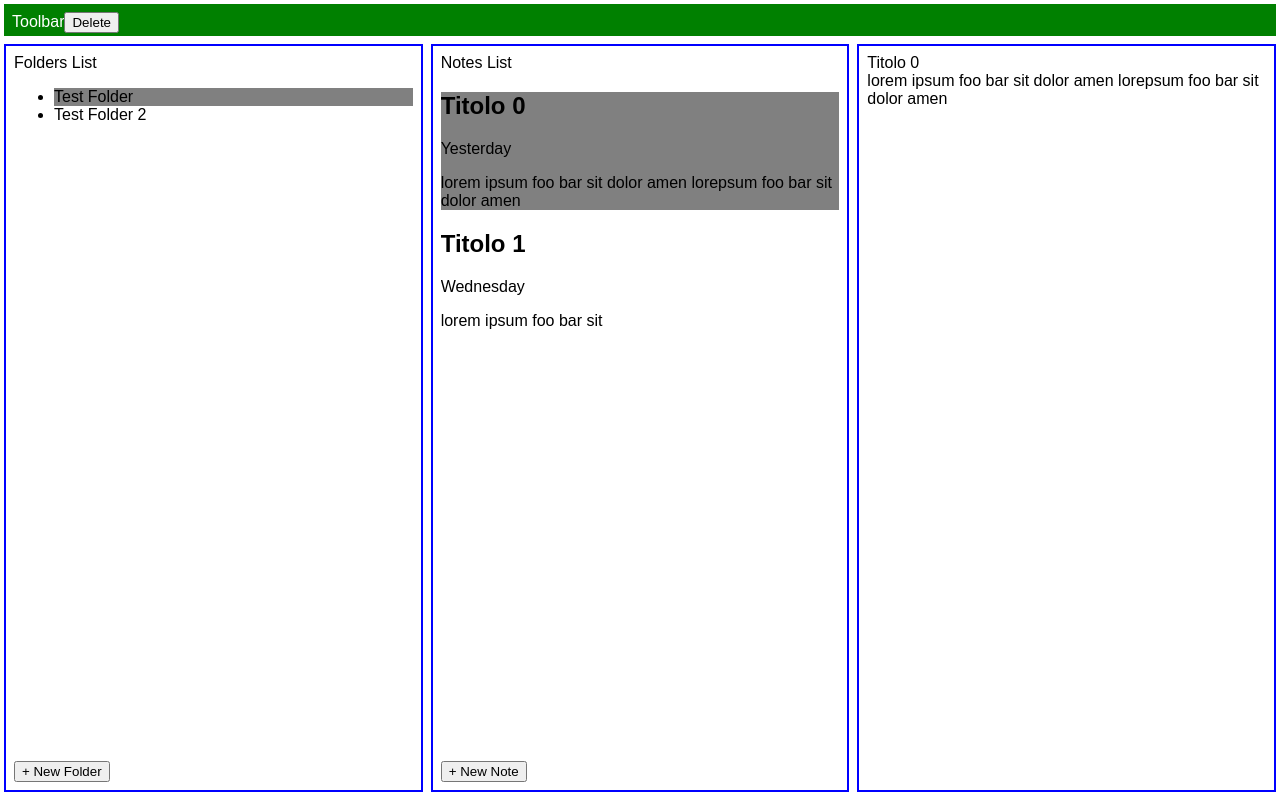
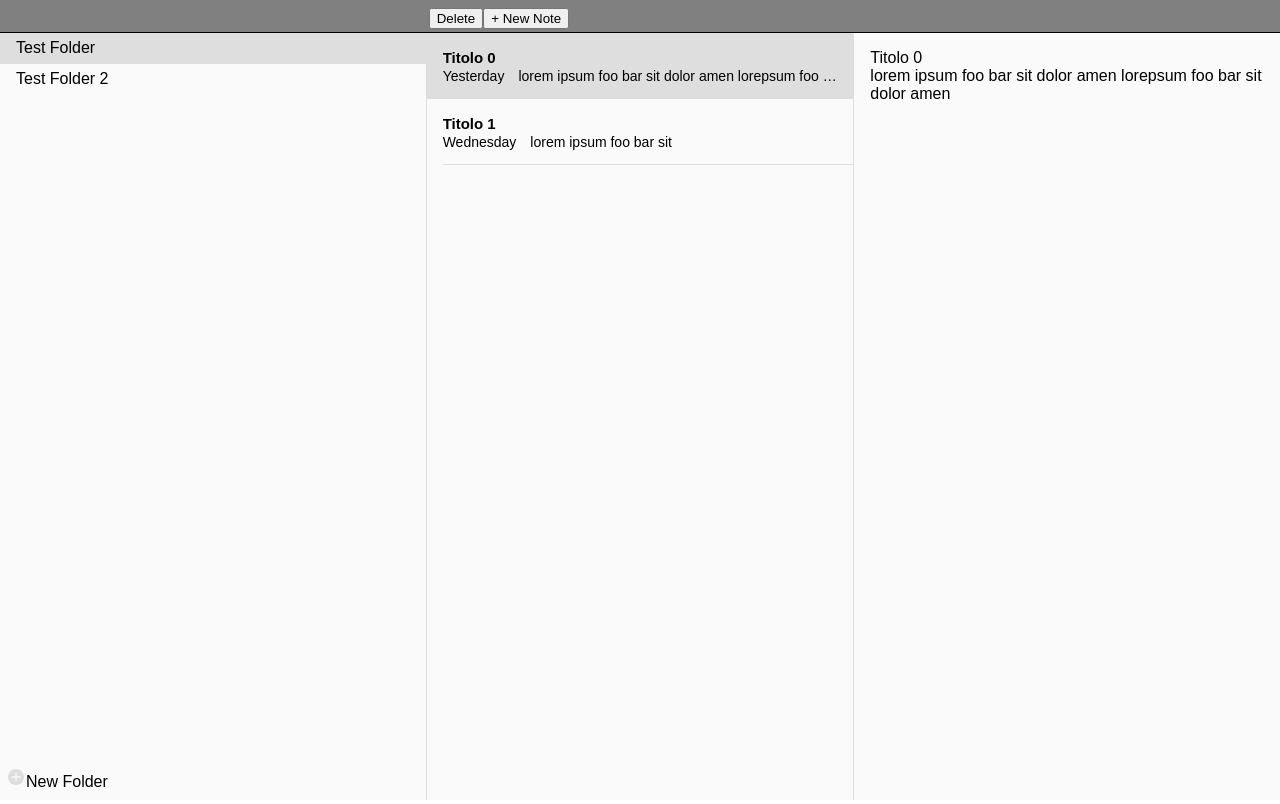
Before and after one commit to cluk3/ReNotes, a React (Create React App) app: page / in a window 1280 px wide. Built offline with nearby package versions, Linux system fonts and the light colour scheme.

Commit message:
add styled-componenents and basic styles

```diff
--- a/package.json
+++ b/package.json
@@ -14,7 +14,8 @@
     "react-redux": "^5.0.6",
     "react-scripts": "1.0.17",
     "redux": "^3.7.2",
-    "redux-saga": "^0.16.0"
+    "redux-saga": "^0.16.0",
+    "styled-components": "^3.1.6"
   },
   "scripts": {
     "start": "react-scripts start",
--- a/src/App.js
+++ b/src/App.js
@@ -2,42 +2,57 @@ import React, { Component } from "react";
 import "./App.css";
 import FoldersList from "./Folders/FoldersList";
 import NotesList from "./Notes/NotesList";
+import NoteEditor from "./Editor/NoteEditor";
+import styled from "styled-components";
 import Toolbar from "./Toolbar/Toolbar";
-import NoteEditor from "./Editor/NoteEditor";
+import NotesToolbar from "./Notes/NotesToolbar";
+
+const commonColumnStyles = `
+  display: block;
+  position: relative;
+  overflow: hidden;
+  background-color: #fafafa;
+`;
+
+const FoldersColumn = styled.div`
+  ${commonColumnStyles};
+`;
+
+const NotesColumn = styled.div`
+  ${commonColumnStyles};
+`;
+
+const EditorColumn = styled.div`
+  ${commonColumnStyles};
+`;
+
+const ColumnsContainer = styled.div`
+  display: grid;
+  grid-template-columns: 1fr 1fr 1fr;
+  position: absolute;
+  top: 0;
+  bottom: 0;
+  width: 100%;
+`;
 
 class App extends Component {
   render() {
-    const paneStyle = {
-      border: "2px solid blue",
-      display: " block",
-      margin: "8px 4px",
-      padding: "8px",
-      position: "relative",
-      overflow: "hidden"
-    };
     return (
       <div className="App" style={{ height: "100vh" }}>
-        <Toolbar />
-        <div
-          style={{
-            display: "grid",
-            gridTemplateColumns: "1fr 1fr 1fr",
-            position: "absolute",
-            top: "36px",
-            bottom: 0,
-            width: "100%"
-          }}
-        >
-          <div id={0} key={0} style={paneStyle}>
+        <ColumnsContainer>
+          <FoldersColumn key={0}>
+            <Toolbar />
             <FoldersList />
-          </div>
-          <div id={1} key={1} style={paneStyle}>
+          </FoldersColumn>
+          <NotesColumn key={1}>
+            <NotesToolbar />
             <NotesList />
-          </div>
-          <div key={2} style={paneStyle}>
+          </NotesColumn>
+          <EditorColumn key={2}>
+            <Toolbar />
             <NoteEditor />
-          </div>
-        </div>
+          </EditorColumn>
+        </ColumnsContainer>
       </div>
     );
   }
--- a/src/Editor/NoteEditor.js
+++ b/src/Editor/NoteEditor.js
@@ -11,6 +11,15 @@ import {
 import { ENTITIES } from "../constants";
 import { setItemToDelete } from "../Toolbar/DeleteActions";
 import { setFocusEditor } from "./NoteEditorActions";
+import styled from "styled-components";
+
+const NoteEditorContainer = styled.div`
+  height: 100%;
+  max-height; 100%;
+  overflow: auto;
+  padding: 1em 1em 0 1em;
+  border-left: #dedede solid 1px;
+`;
 
 export class NoteEditor extends Component {
   constructor(props) {
@@ -40,10 +49,7 @@ export class NoteEditor extends Component {
 
   render() {
     return (
-      <div
-        style={{ height: "100%", maxHeight: "100%", overflowY: "auto" }}
-        onClick={this.onClick}
-      >
+      <NoteEditorContainer onClick={this.onClick}>
         {this.props.editorState && (
           <Editor
             editorState={this.props.editorState}
@@ -51,7 +57,7 @@ export class NoteEditor extends Component {
             ref={this.setDomEditorRef}
           />
         )}
-      </div>
+      </NoteEditorContainer>
     );
   }
 }
--- a/src/Folders/Folder.js
+++ b/src/Folders/Folder.js
@@ -1,5 +1,11 @@
 import React, { PureComponent } from "react";
+import styled from "styled-components";
 
+const FolderLi = styled.li`
+  list-style: none;
+  padding: 0.4em 0 0.4em 1em;
+  background-color: ${props => (props.selected ? "#dedede" : "#fafafa")};
+`;
 class Folder extends PureComponent {
   constructor(props) {
     super(props);
@@ -7,17 +13,12 @@ class Folder extends PureComponent {
   }
 
   render() {
-    const { name, handleFolderClick } = this.props;
+    const { name, handleFolderClick, selected } = this.props;
 
     return (
-      <li
-        onClick={e => handleFolderClick(name)}
-        style={{
-          backgroundColor: this.props.selected ? "grey" : "white"
-        }}
-      >
+      <FolderLi onClick={e => handleFolderClick(name)} selected={selected}>
         {name}
-      </li>
+      </FolderLi>
     );
   }
 }
--- a/src/Folders/FoldersList.js
+++ b/src/Folders/FoldersList.js
@@ -12,6 +12,18 @@ import {
 import { setItemToDelete } from "../Toolbar/DeleteActions";
 import { getDefaultValue } from "../helpers";
 import { ENTITIES } from "../constants";
+import styled from "styled-components";
+
+const FoldersUl = styled.ul`
+  margin: 0;
+  padding: 0;
+`;
+
+const FolderListContainer = styled.div`
+  height: 100%;
+  overflow-y: auto;
+  border-right: #dedede solid 1px;
+`;
 
 export class FoldersList extends PureComponent {
   constructor(props) {
@@ -77,9 +89,8 @@ export class FoldersList extends PureComponent {
     ));
 
     return (
-      <div style={{ maxHeight: "100%", overflowY: "auto" }}>
-        Folders List
-        <ul>{folders}</ul>
+      <FolderListContainer>
+        <FoldersUl>{folders}</FoldersUl>
         {this.state.creationMode && (
           <NewFolderInput
             handleSubmit={name => this.handleSubmit(name)}
@@ -87,7 +98,7 @@ export class FoldersList extends PureComponent {
           />
         )}
         <NewFolder handleClick={() => this.handleNewFolderClick()} />
-      </div>
+      </FolderListContainer>
     );
   }
 }
--- a/src/Folders/NewFolder.js
+++ b/src/Folders/NewFolder.js
@@ -1,13 +1,33 @@
 import React from "react";
+import styled from "styled-components";
+
+const NewFolderButton = styled.button`
+  position: absolute;
+  bottom: 1em;
+  border: none;
+  font-size: 16px;
+  background-color: #fafafa;
+`;
+const Plus = styled.svg`
+  fill: #dedede;
+`;
 
 const NewFolder = ({ handleClick }) => {
   return (
-    <button
+    <NewFolderButton
       style={{ position: "absolute", bottom: "8px" }}
       onClick={handleClick}
     >
-      + New Folder
-    </button>
+      <Plus
+        xmlns="http://www.w3.org/2000/svg"
+        viewBox="0 0 30 30"
+        width="20px"
+        height="20px"
+      >
+        <path d="M15,3C8.373,3,3,8.373,3,15c0,6.627,5.373,12,12,12s12-5.373,12-12C27,8.373,21.627,3,15,3z M21,16h-5v5 c0,0.553-0.448,1-1,1s-1-0.447-1-1v-5H9c-0.552,0-1-0.447-1-1s0.448-1,1-1h5V9c0-0.553,0.448-1,1-1s1,0.447,1,1v5h5 c0.552,0,1,0.447,1,1S21.552,16,21,16z" />
+      </Plus>
+      <span>New Folder</span>
+    </NewFolderButton>
   );
 };
 
--- /dev/null
+++ b/src/Notes/NewNoteButton.js
@@ -0,0 +1,43 @@
+import React, { PureComponent } from "react";
+import { bindActionCreators } from "redux";
+import { connect } from "react-redux";
+import { createNewNote, setActiveNote } from "./NotesActions";
+import { setItemToDelete } from "../Toolbar/DeleteActions";
+import { ENTITIES } from "../constants";
+import { setFocusEditor } from "../Editor/NoteEditorActions";
+
+class NewNoteButton extends PureComponent {
+  handleNewNoteClick() {
+    const noteId = `note-${Date.now()}`;
+    this.props.createNewNote(this.props.activeFolderName, noteId);
+    this.props.setActiveNote(noteId);
+    this.props.setItemToDelete(ENTITIES.NOTES, noteId);
+    this.props.setFocusEditor(true);
+  }
+
+  render() {
+    return (
+      <button onClick={() => this.handleNewNoteClick()}>+ New Note</button>
+    );
+  }
+}
+
+function mapStateToProps({ notes, folders }) {
+  return {
+    activeFolderName: folders.activeFolder
+  };
+}
+
+function mapDispatchToProps(dispatch) {
+  return bindActionCreators(
+    {
+      createNewNote,
+      setItemToDelete,
+      setActiveNote,
+      setFocusEditor
+    },
+    dispatch
+  );
+}
+
+export default connect(mapStateToProps, mapDispatchToProps)(NewNoteButton);
--- a/src/Notes/Note.js
+++ b/src/Notes/Note.js
@@ -1,26 +1,63 @@
 import React from "react";
 import PropTypes from "prop-types";
+import styled from "styled-components";
 import {
   createExcerptFromText,
   createTitleFromText,
   humanFriendlyDate
 } from "../helpers";
 
+const NoteBody = styled.div`
+  font-size: 14px;
+  padding: 1em 1em 1em 0;
+  border-bottom: #dedede solid 1px;
+`;
+
+const Title = styled.h2`
+  font-size: 15px;
+  margin: 0;
+  white-space: nowrap;
+  overflow: hidden;
+  text-overflow: ellipsis;
+  width: 100%;
+  line-height: 1.4;
+`;
+
+const Date = styled.span`
+  padding-right: 1em;
+  white-space: nowrap;
+`;
+
+const SecondRaw = styled.div`
+  display: flex;
+  align-content: flex-start;
+`;
+
+const Excerpt = styled.span`
+  white-space: nowrap;
+  overflow: hidden;
+  text-overflow: ellipsis;
+`;
+
+const NoteContainer = styled.div`
+  background-color: ${props => (props.selected ? "#dedede" : "#fafafa")};
+  padding-left: 1em;
+`;
+
 const Note = ({ text, creationDate, handleNoteClick, selected }) => {
   const title = createTitleFromText(text);
   const excerpt = createExcerptFromText(text);
   const creationTime = humanFriendlyDate(creationDate);
   return (
-    <div
-      onClick={handleNoteClick}
-      style={{
-        backgroundColor: selected ? "grey" : "white"
-      }}
-    >
-      <h2>{title}</h2>
-      <span>{creationTime}</span>
-      <p>{excerpt}</p>
-    </div>
+    <NoteContainer selected={selected}>
+      <NoteBody onClick={handleNoteClick}>
+        <Title>{title}</Title>
+        <SecondRaw>
+          <Date>{creationTime}</Date>
+          <Excerpt>{excerpt}</Excerpt>
+        </SecondRaw>
+      </NoteBody>
+    </NoteContainer>
   );
 };
 
--- a/src/Notes/NotesList.js
+++ b/src/Notes/NotesList.js
@@ -2,12 +2,18 @@ import React, { PureComponent } from "react";
 import Note from "./Note";
 import { bindActionCreators } from "redux";
 import { connect } from "react-redux";
-import { createNewNote, setActiveNote } from "./NotesActions";
+import { setActiveNote } from "./NotesActions";
 import { setItemToDelete } from "../Toolbar/DeleteActions";
 import _ from "lodash";
 import PropTypes from "prop-types";
 import { ENTITIES } from "../constants";
 import { setFocusEditor } from "../Editor/NoteEditorActions";
+import styled from "styled-components";
+
+const NotesListContainer = styled.div`
+  max-height: 100%;
+  overflow-y: auto;
+`;
 
 export class NotesList extends PureComponent {
   handleNoteClick(noteId) {
@@ -19,18 +25,9 @@ export class NotesList extends PureComponent {
     notes: PropTypes.array.isRequired,
     activeFolderName: PropTypes.string.isRequired,
     activeNote: PropTypes.string,
-    createNewNote: PropTypes.func.isRequired,
     setItemToDelete: PropTypes.func.isRequired,
     setActiveNote: PropTypes.func.isRequired
   };
-
-  handleNewNoteClick() {
-    const noteId = `note-${Date.now()}`;
-    this.props.createNewNote(this.props.activeFolderName, noteId);
-    this.props.setActiveNote(noteId);
-    this.props.setItemToDelete(ENTITIES.NOTES, noteId);
-    this.props.setFocusEditor(true);
-  }
 
   componentWillUpdate(nextProps) {
     const { notes, activeFolderName, activeNote: noteToDeleteId } = this.props;
@@ -76,18 +73,7 @@ export class NotesList extends PureComponent {
         />
       );
     });
-    return (
-      <div style={{ maxHeight: "100%", overflowY: "auto" }}>
-        Notes List
-        {notesList}
-        <button
-          style={{ position: "absolute", bottom: "8px", left: "8px" }}
-          onClick={() => this.handleNewNoteClick()}
-        >
-          + New Note
-        </button>
-      </div>
-    );
+    return <NotesListContainer>{notesList}</NotesListContainer>;
   }
 }
 
@@ -109,7 +95,6 @@ function mapStateToProps({ notes, folders }) {
 function mapDispatchToProps(dispatch) {
   return bindActionCreators(
     {
-      createNewNote,
       setItemToDelete,
       setActiveNote,
       setFocusEditor
--- /dev/null
+++ b/src/Notes/NotesToolbar.js
@@ -0,0 +1,15 @@
+import React, { PureComponent } from "react";
+import Toolbar from "../Toolbar/Toolbar";
+import DeleteButton from "../Toolbar/DeleteButton";
+import NewNoteButton from "./NewNoteButton";
+
+export default class NotesToolbar extends PureComponent {
+  render() {
+    return (
+      <Toolbar>
+        <DeleteButton />
+        <NewNoteButton />
+      </Toolbar>
+    );
+  }
+}
--- a/src/Toolbar/Toolbar.js
+++ b/src/Toolbar/Toolbar.js
@@ -1,22 +1,16 @@
 import React, { Component } from "react";
-import DeleteButton from "./DeleteButton";
+import styled from "styled-components";
 
+const ToolbarDiv = styled.div`
+  height: 16px;
+  background-color: grey;
+  color: white;
+  padding: 8px 2px;
+  border-bottom: black solid 1px;
+`;
 class Toolbar extends Component {
   render() {
-    return (
-      <div
-        style={{
-          height: "16px",
-          backgroundColor: "green",
-          color: "white",
-          padding: "8px",
-          margin: "4px"
-        }}
-      >
-        Toolbar
-        <DeleteButton />
-      </div>
-    );
+    return <ToolbarDiv>{this.props.children}</ToolbarDiv>;
   }
 }
 
```
Also changed, not shown: 1 other file (tests, documents, lock files or other folders).
